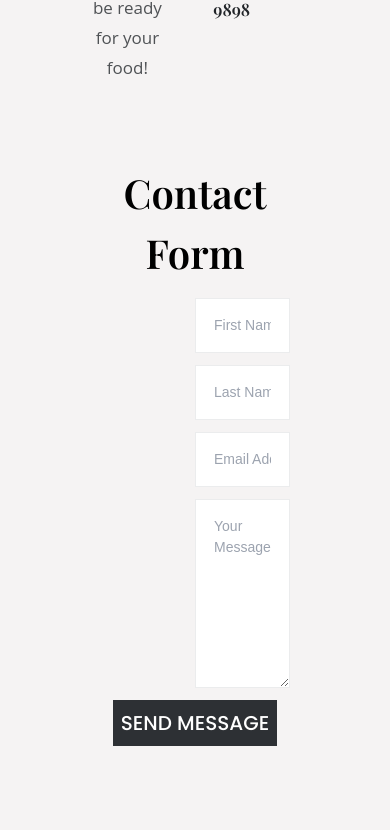
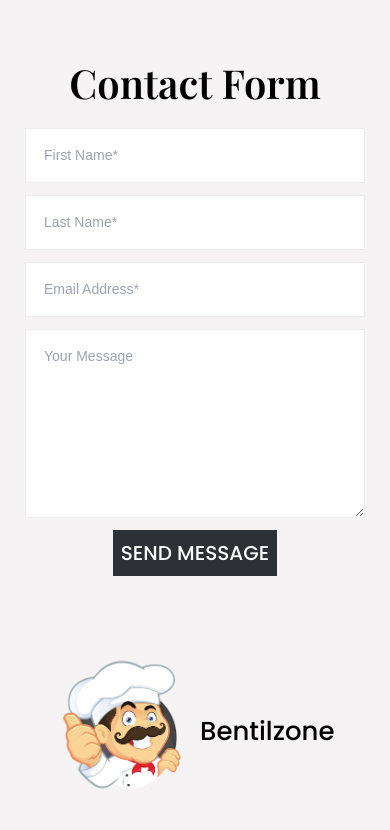
Before and after one commit to yoyoyo8x/bentilzone, a React (Create React App) app: page /contact in a window 390 px wide. Shown: the part 1120-1950 px from the top of the page. Built offline with nearby package versions, Linux system fonts and the light colour scheme; no server answers; a web font is replaced by a local one.

Commit message:
addResponContact

```diff
--- a/src/css/Contact.css
+++ b/src/css/Contact.css
@@ -38,7 +38,7 @@
   object-fit: cover;
 }
 
-#bike{
+#bike {
   width: 30px;
   height: 29px;
   opacity: 0.6;
@@ -48,8 +48,8 @@
   height: 29px;
 }
 
-.contact-img{
- margin: auto;
+.contact-img {
+  margin: auto;
 }
 
 .info-item {
@@ -111,3 +111,60 @@
   padding-left: 10px;
   color: red;
 }
+
+.button-submit {
+  display: flex;
+  justify-content: center;
+}
+
+/* Responsive */
+
+/* Mobile: width < 740px */
+@media only screen and (max-width: 739px) {
+  /* --------CONTACT-------- */
+  .contact-container {
+    padding: 0 10px;
+  }
+  .contact-info {
+    grid-template-columns: repeat(1, 1fr);
+  }
+  .submit-content {
+    flex-direction: column;
+    margin-left: 0px;
+    text-align: right;
+  }
+
+  .submit-content input,
+  .submit-content textarea {
+    width: 100%;
+  }
+
+  /* .popup-container{
+    width: 340px;
+  } */
+}
+
+/* Tablet: width >= 740px and width < 1024px */
+@media only screen and (max-width: 1039px) and (min-width: 740px) {
+  /* --------CONTACT-------- */
+  .contact-container {
+    padding: 0 50px;
+  }
+
+  .submit-content {
+    flex-direction: column;
+    text-align: right;
+    margin-left: 0px;
+  }
+
+  .submit-content input,
+  .submit-content textarea {
+    width: 100%;
+  }
+
+  /* .popup-container{
+    width: 45%;
+  } */
+}
+
+/* PC: width >= 1040px */
```
